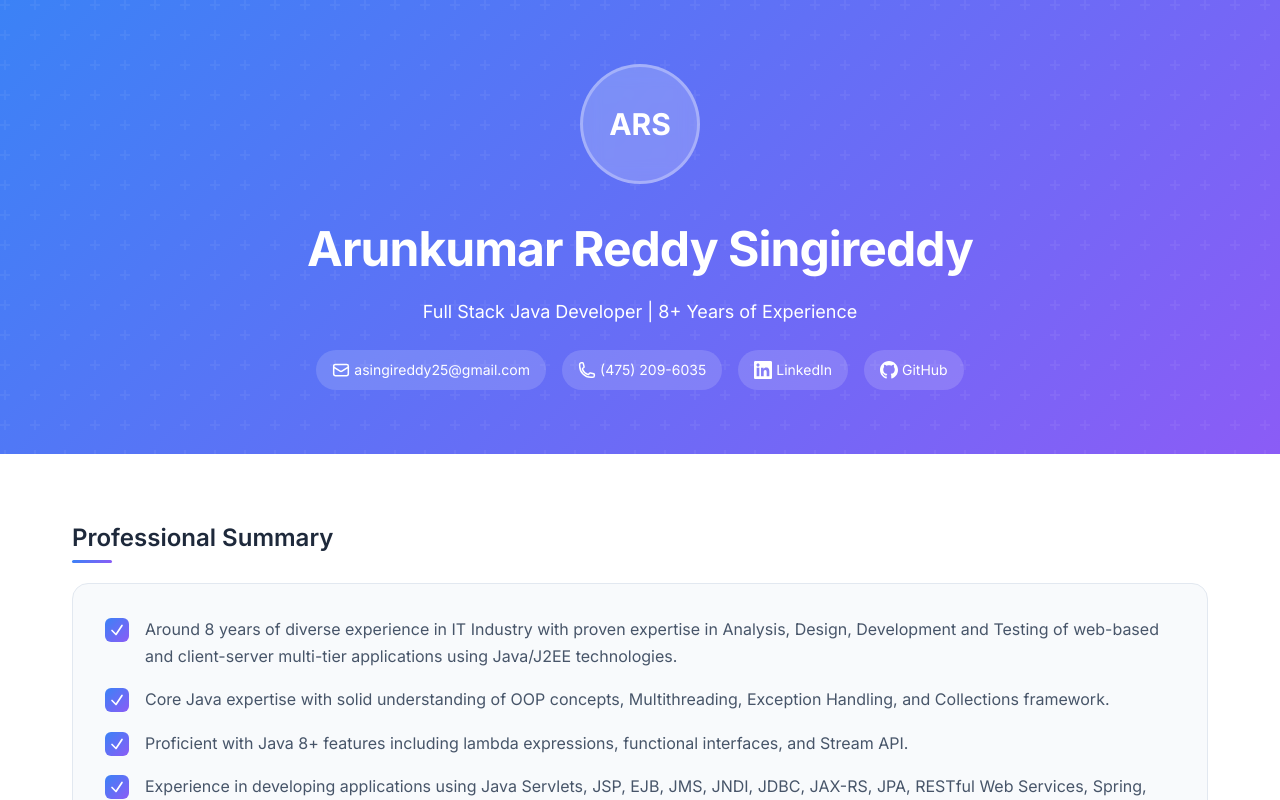
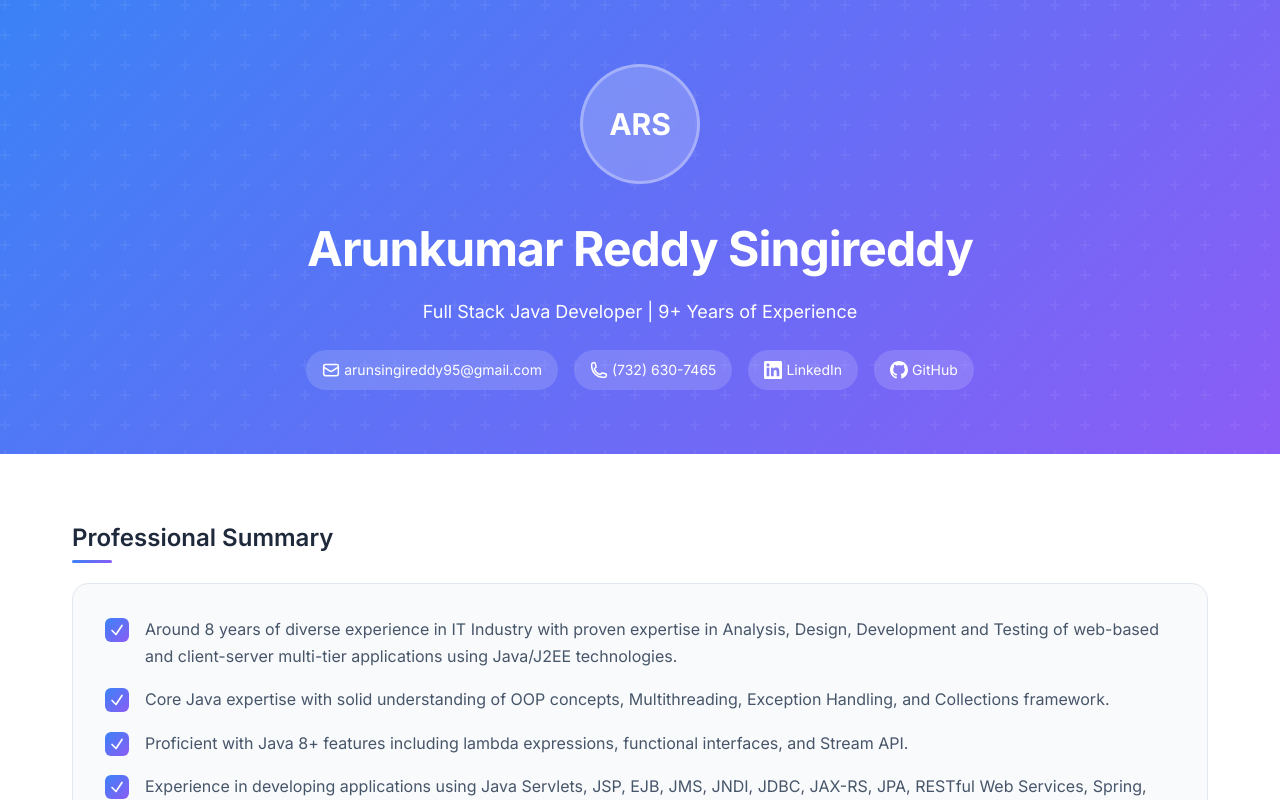
Before and after one commit to arunreddy9595/arunreddy9595.github.io, a React (Vite) app: page / in a window 1280 px wide. Shown: the top 800 px of the page. Built offline with nearby package versions, Linux system fonts and the light colour scheme.

Commit message:
Update contact information and experience years

```diff
--- a/src/App.jsx
+++ b/src/App.jsx
@@ -211,18 +211,18 @@ function App() {
           <div className="header-avatar">ARS</div>
           <h1 className="header-title animate-fade-in-up">Arunkumar Reddy Singireddy</h1>
           <p className="header-subtitle animate-fade-in-up animate-delay-1">
-            Full Stack Java Developer | 8+ Years of Experience
+            Full Stack Java Developer | 9+ Years of Experience
           </p>
 
           {/* Contact Info */}
           <div className="contact-bar animate-fade-in-up animate-delay-2">
             <a href="mailto:asingireddy25@gmail.com" className="contact-item">
               <EmailIcon />
-              <span>asingireddy25@gmail.com</span>
+              <span>arunsingireddy95@gmail.com</span>
             </a>
-            <a href="tel:+14752096035" className="contact-item">
+            <a href="tel:+17326307465" className="contact-item">
               <PhoneIcon />
-              <span>(475) 209-6035</span>
+              <span>(732) 630-7465</span>
             </a>
             <a href="https://www.linkedin.com/in/arun-singireddy-39560a253/" target="_blank" rel="noopener noreferrer" className="contact-item">
               <LinkedInIcon />
```
